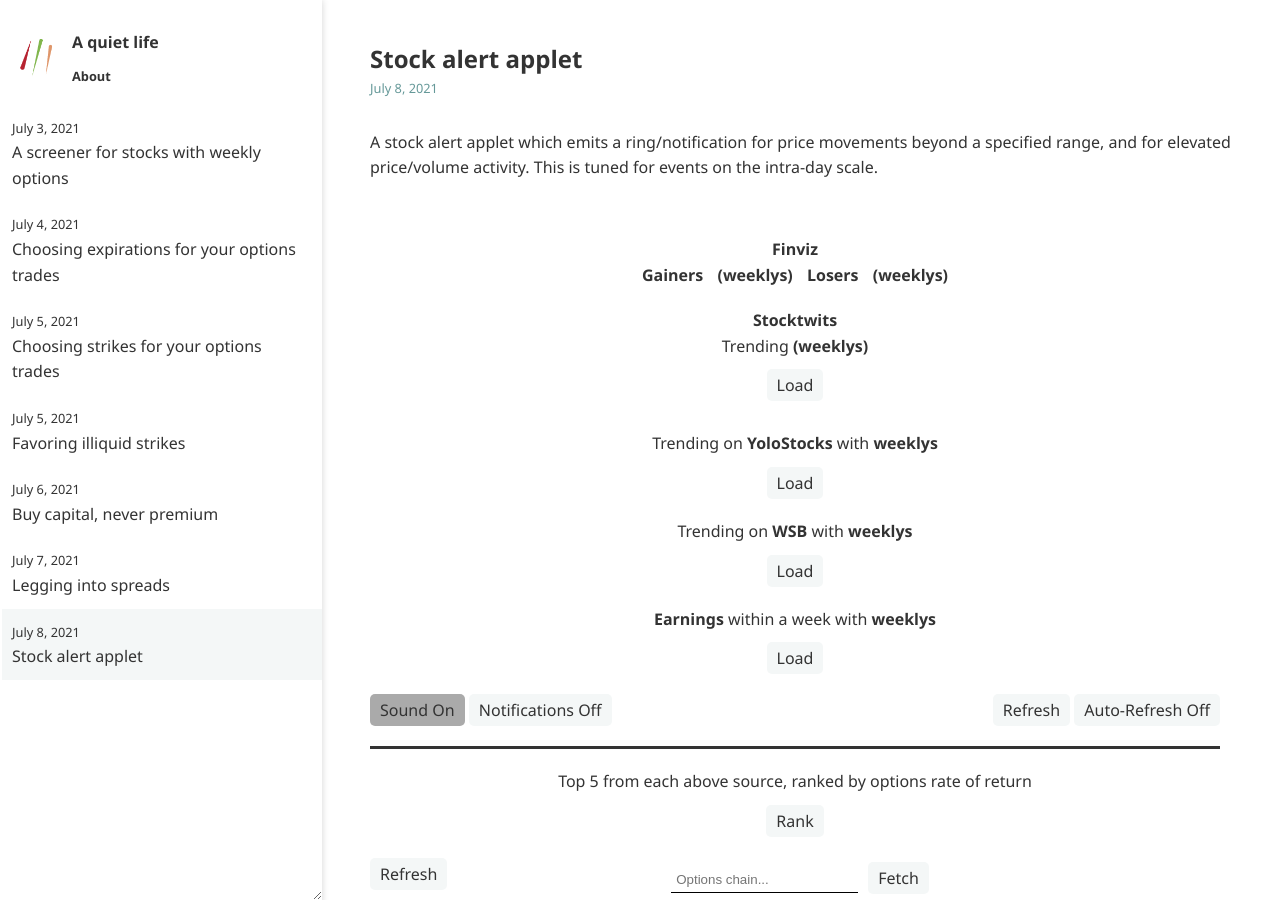
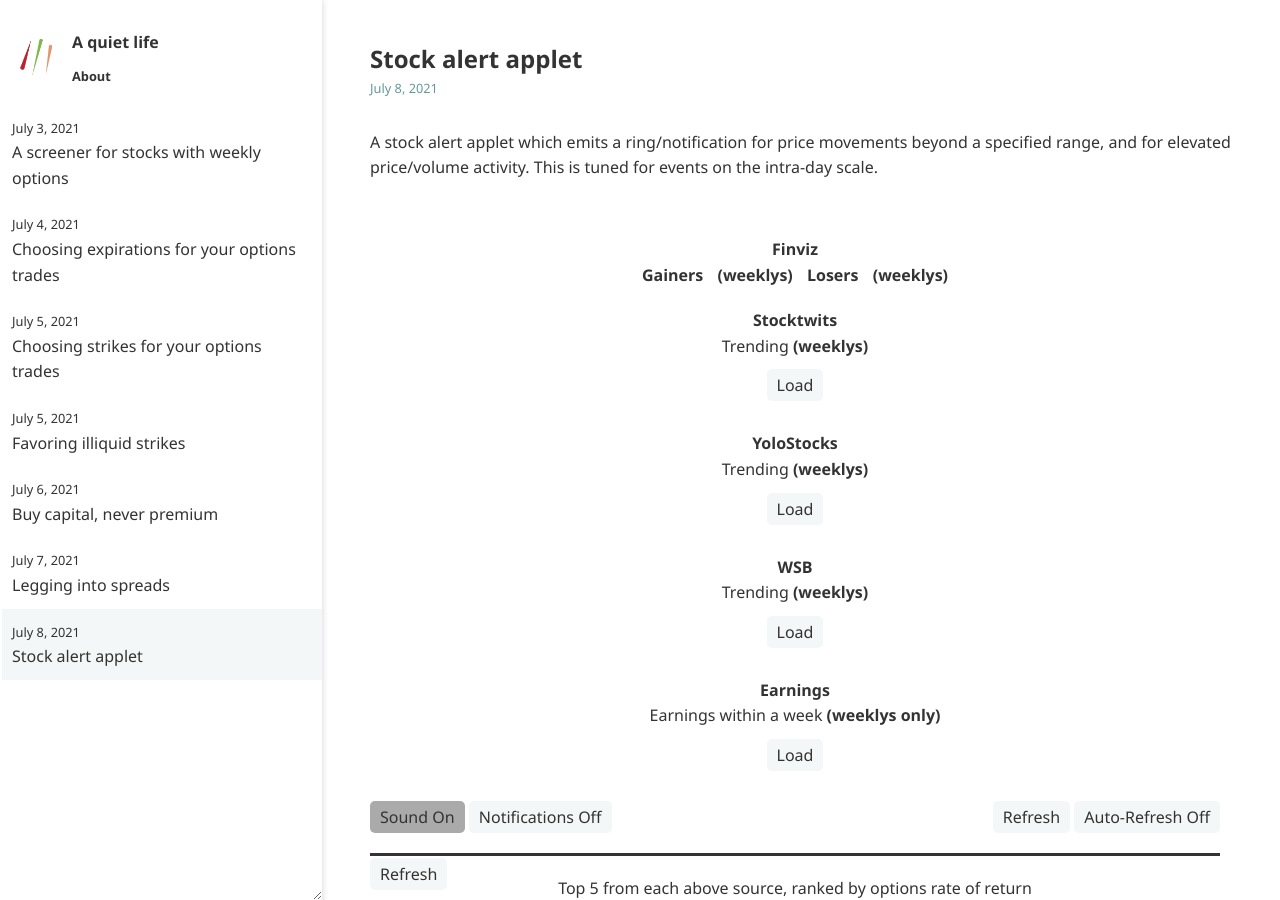
Before and after one commit to ansyblenetwork/aquietlife, a Jekyll site: the page built from _posts/2021-07-08-alerts.md, in a window 1280 px wide and 900 px high. Built offline with Jekyll 4.4.1, drawn with Linux system fonts in a browser that asks for light colours.

Commit message:
Update 2021-07-08-alerts.md

```diff
--- a/_posts/2021-07-08-alerts.md
+++ b/_posts/2021-07-08-alerts.md
@@ -31,14 +31,29 @@ A stock alert applet which emits a ring/notification for price movements beyond
 </div>
 
 
-<div style="margin-bottom:10px; text-align:center" id="yolo">Trending on <a target='_blank' href='https://yolostocks.live/'><strong style='color:#333'>YoloStocks</strong></a> with <strong>weeklys</strong></div>
-<button id="yoloButton" style="margin:0px auto 20px auto; display:block;" onclick="if (this.textContent == 'Load') updateYolo(); else addAll(yoloWeeklyList);">Load</button>
+<div style="margin:0px auto 20px auto; text-align:center">
+	<a target='_blank' href='https://yolostocks.live/'><strong style='color:#333'>YoloStocks</strong></a>
+	<br>
+	<span id="yolo">Trending <strong>(weeklys)</strong></span>
+	<br>
+	<button id="yoloButton" style="margin:10px" onclick="if (this.textContent == 'Load') updateYolo(); else addAll(yoloWeeklyList);">Load</button>
+</div>
 
-<div style="margin-bottom:10px; text-align:center" id="wsb">Trending on <a target='_blank' href='https://dashboard.nbshare.io/apps/reddit/wallstreetbets/'><strong style='color:#333'>WSB</strong></a> with <strong>weeklys</strong></div>
-<button id="wsbButton" style="margin:0px auto 20px auto; display:block;" onclick="if (this.textContent == 'Load') updateWSB(); else addAll(wsbWeeklyList);">Load</button>
+<div style="margin:0px auto 20px auto; text-align:center">
+	<a target='_blank' href='https://dashboard.nbshare.io/apps/reddit/wallstreetbets/'><strong style='color:#333'>WSB</strong></a>
+	<br>
+	<span id="wsb">Trending <strong>(weeklys)</strong></span>
+	<br>
+	<button id="wsbButton" style="margin:10px" onclick="if (this.textContent == 'Load') updateWSB(); else addAll(wsbWeeklyList);">Load</button>
+</div>
 
-<div style="margin-bottom:10px; text-align:center" id="earnings"><a target='_blank' href='https://finance.yahoo.com/calendar/earnings'><strong style='color:#333'>Earnings</strong></a> within a week with <strong>weeklys</strong></div>
-<button id="earningsButton" style="margin:0px auto 20px auto; display:block;" onclick="if (this.textContent == 'Load') updateEarnings(); else addAll(earnings)">Load</button>
+<div style="margin:0px auto 20px auto; text-align:center">
+	<a target='_blank' href='https://finance.yahoo.com/calendar/earnings'><strong style='color:#333'>Earnings</strong></a>
+	<br>
+	<span id="earnings">Earnings within a week <strong>(weeklys only)</strong></span>
+	<br>
+	<button id="earningsButton" style="margin:10px" onclick="if (this.textContent == 'Load') updateEarnings(); else addAll(earnings)">Load</button>
+</div>
 
 <div style="margin-bottom:20px;">
 <audio id="audiodown" src="{{ "case-closed-531.mp3" | relative_url }}" autostart="false"></audio>
```
